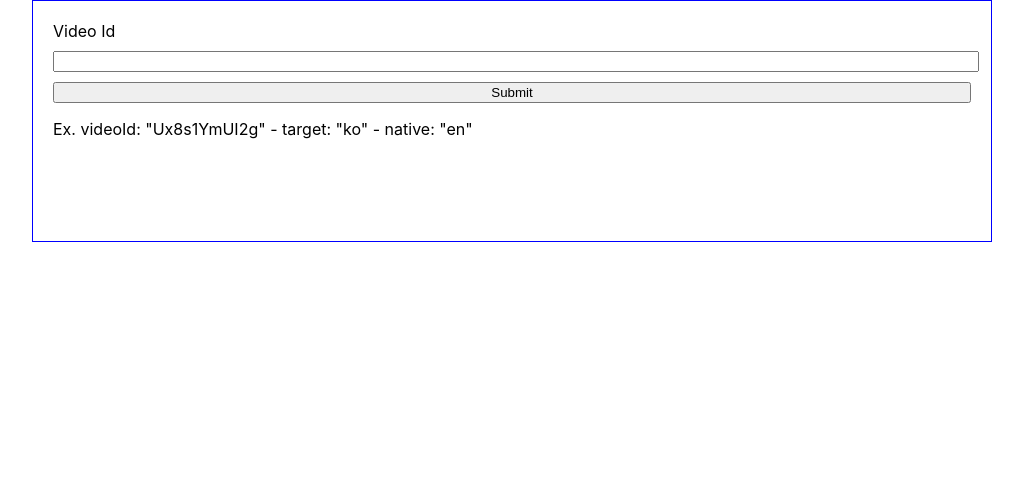
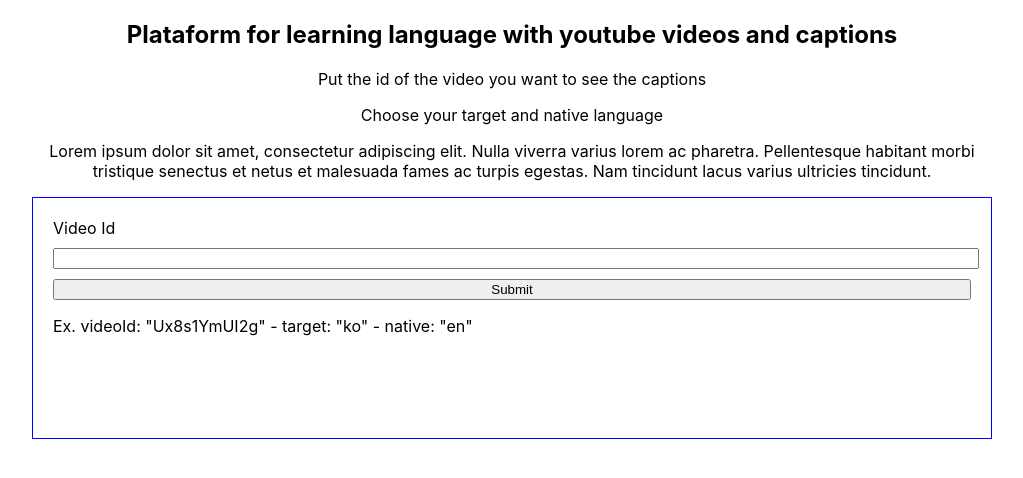
Before and after one commit to MilenaGiachetti/lang-subtitles, a React (Create React App) app: page / in a window 1280 px wide. Shown: the top 478 px of the page, without its empty margins (128-1151 px from the left). Built offline with nearby package versions, Linux system fonts and the light colour scheme.

Commit message:
Add home component

```diff
--- a/src/components/App/App.js
+++ b/src/components/App/App.js
@@ -1,6 +1,7 @@
 import React, {useState} from 'react';
 import './App.scss';
 import Captions from '../../routes/Captions/Captions';
+import Home from '../../routes/Home/Home';
 import youtube from '../../apis/youtube';
 
 //http://video.google.com/timedtext?type=list&v={video_id} // get list caption
@@ -19,6 +20,7 @@ function App() {
 		}))
 	}
 	const handleSubmit = (e) => {
+		// list of available captions  http://video.google.com/timedtext?type=list&v=zzfCVBSsvqA request.
 		youtube.get('/captions', {
 			params: {
 				videoId: videoProps.videoId,
@@ -40,6 +42,7 @@ function App() {
 			<header className="App-header"></header>
 			<main className="main">
 				<div className="container">
+					<Home/>
 					{!video ?
 						<div className="video-constructor">
 							<form className="video-select" method="get" >
--- /dev/null
+++ b/src/routes/Home/Home.js
@@ -0,0 +1,18 @@
+import React, { Fragment } from 'react';
+import classes from './Home.module.scss';
+
+function Home(props) {
+
+	return (
+        <Fragment>
+            <h2>Plataform for learning language with youtube videos and captions</h2>
+            <p>Put the id of the video you want to see the captions</p>
+            {/* Image a partir de screenshot de donde sacar el id */}
+            <p>Choose your target and native language</p>
+            <p>Lorem ipsum dolor sit amet, consectetur adipiscing elit. Nulla viverra varius lorem ac pharetra. Pellentesque habitant morbi tristique senectus et netus et malesuada fames ac turpis egestas. Nam tincidunt lacus varius ultricies tincidunt. </p>
+
+        </Fragment>
+	);
+}
+
+export default Home;
```
Also changed, not shown: src/routes/Home/Home.module.scss (added), 1 other file (tests, documents, lock files or other folders).
